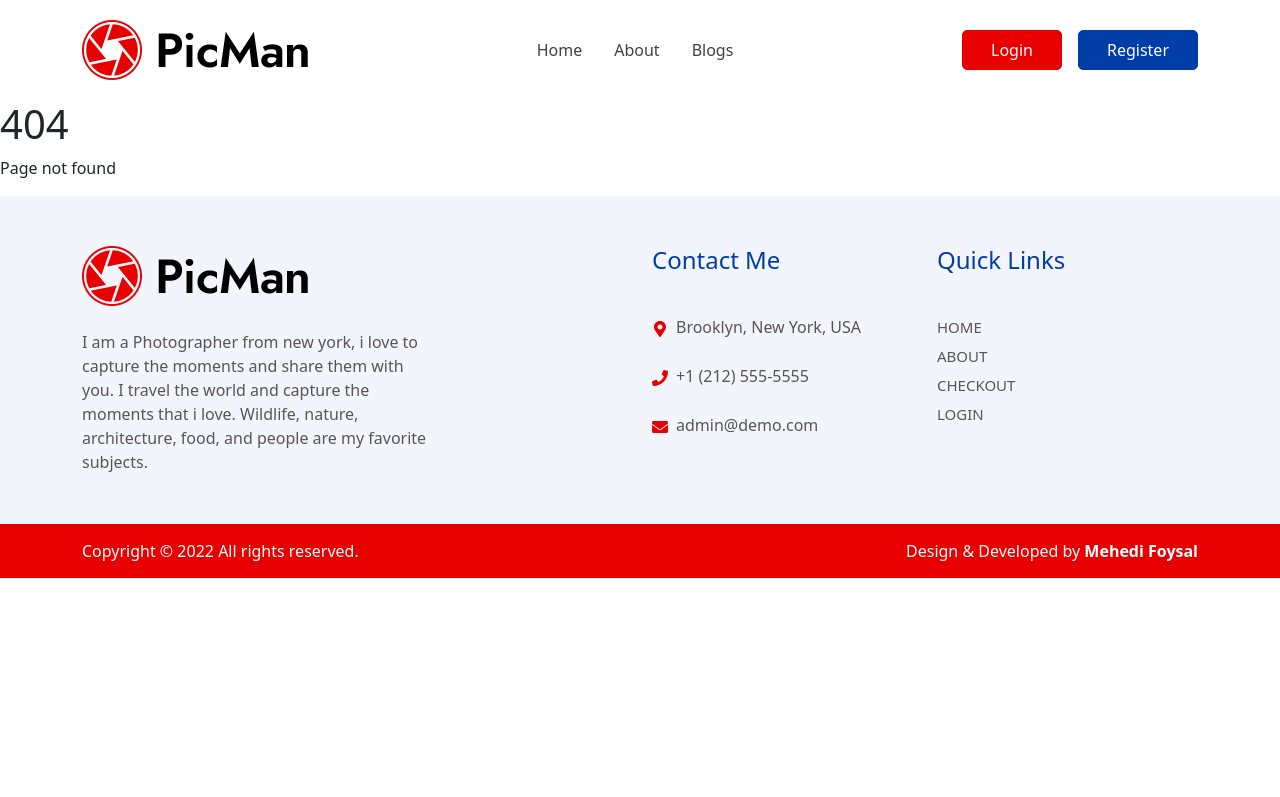
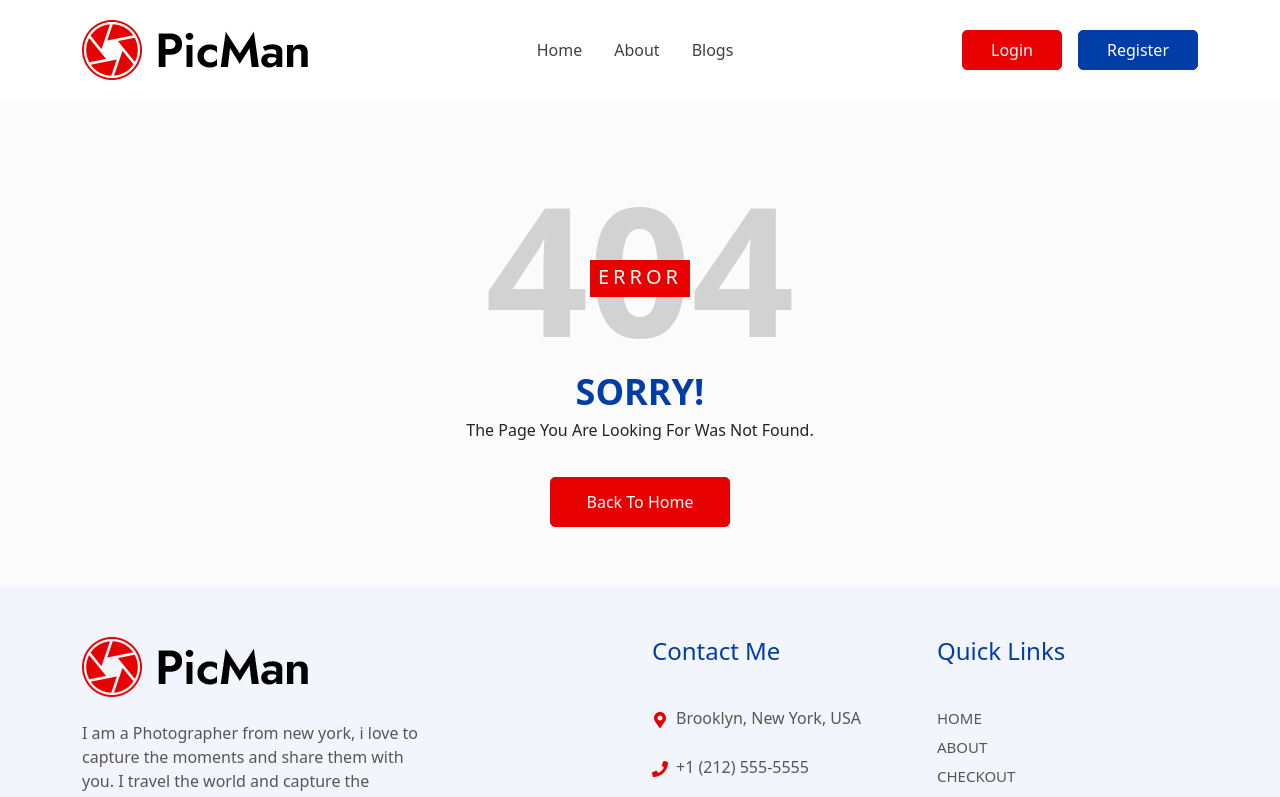
Before and after one commit to MF-React-Projects/PicMan, a React (Create React App) app: page /checkout in a window 1280 px wide. Shown: the top 797 px of the page. Built offline with nearby package versions, Linux system fonts and the light colour scheme; no server answers.

Commit message:
404 component design

```diff
--- /dev/null
+++ b/src/Pages/Common/NotFound/NotFound.css
@@ -0,0 +1,45 @@
+.pm-404-section{
+    padding: 60px 0;
+    background: #fbfbfb;
+}
+.pm-title {
+    position: relative;
+}
+
+.pm-title h2 {
+    font-size: 180px;
+    color: #D2D2D2;
+    margin-bottom: -2px;
+    font-weight: 900;
+}
+
+.pm-error {
+    position: absolute;
+    top: 100px;
+    left: 50%;
+    transform: translateX(-50%);
+    z-index: 999;
+}
+
+.pm-error p {
+    font-size: 20px;
+    background: #e80000;
+    display: inline-block;
+    color: #fff;
+    padding: 2px 8px 5px 8px;
+    text-transform: uppercase;
+    letter-spacing: 4px;
+}
+
+.pm-404-btn p {
+    margin-bottom: 35px;
+}
+
+.pm-404-btn h4 {
+    font-size: 36px;
+    color: #003DA7;
+    text-transform: uppercase;
+    margin-bottom: 8px;
+    line-height: 36px;
+    font-weight: 700;
+}
--- a/src/Pages/Common/NotFound/NotFound.js
+++ b/src/Pages/Common/NotFound/NotFound.js
@@ -1,10 +1,27 @@
 import React from 'react';
+import './NotFound.css';
+import {Container} from "react-bootstrap";
+import {Link} from "react-router-dom";
 
 const NotFound = () => {
     return (
-        <div>
-            <h1>404</h1>
-            <p>Page not found</p>
+        <div className="pm-404-section text-center">
+            <Container>
+                <div className="pm-404-text">
+                    <div className="pm-title">
+                        <h2>404</h2>
+                        <div className="pm-error">
+                            <p>error</p>
+                        </div>
+                    </div>
+
+                    <div className="pm-404-btn">
+                        <h4>Sorry!</h4>
+                        <p>The Page You Are Looking For Was Not Found.</p>
+                        <Link to={'/'} className="btn-default">Back To Home</Link>
+                    </div>
+                </div>
+            </Container>
         </div>
     );
 };
```
